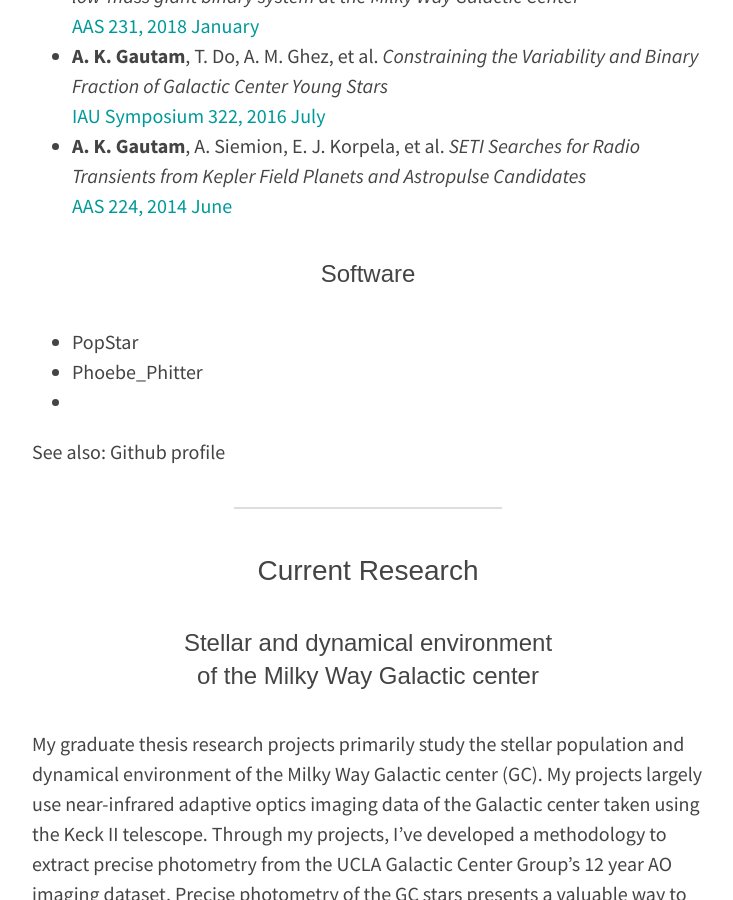
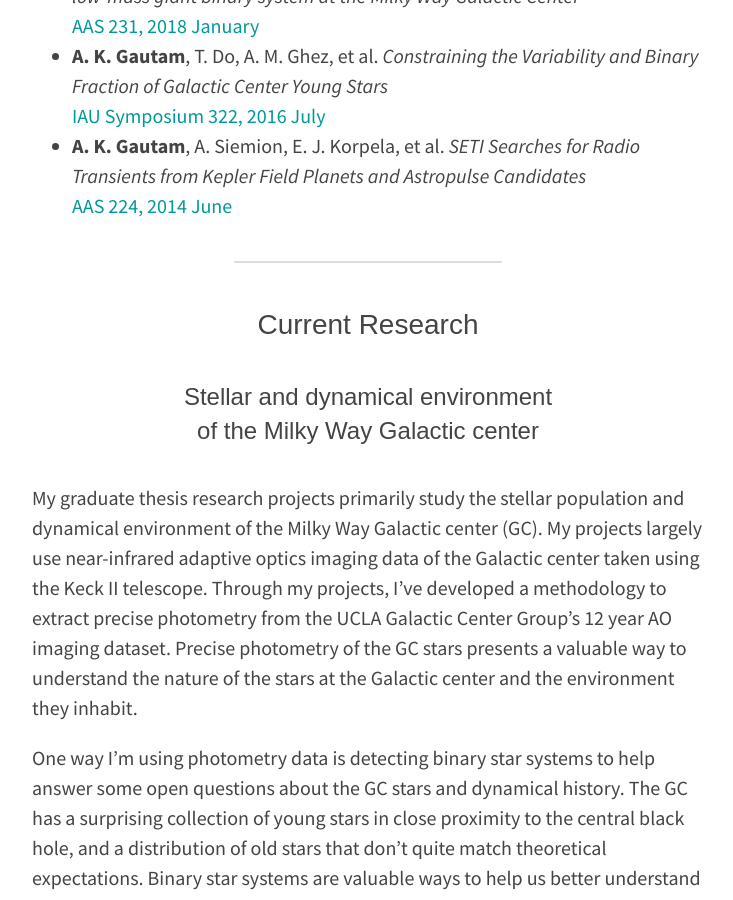
Before and after one commit to abhimat/abhimat.github.io, a Jekyll site: the page built from research/index.md, in a window 1280 px wide and 900 px high, scrolled down 1043 px. Shown: the whole window, without its empty margins (272-1005 px from the left). Built offline with Jekyll 4.4.1, drawn with Linux system fonts in a browser that asks for light colours; some of the changed lines change nothing that is shown.

Commit message:
Comment out software section

```diff
--- a/research/index.md
+++ b/research/index.md
@@ -22,12 +22,14 @@ title: Research
 * **A. K. Gautam**, T. Do, A. M. Ghez, et al. *Constraining the Variability and Binary Fraction of Galactic Center Young Stars*<br>[IAU Symposium 322, 2016 July](https://arxiv.org/abs/1610.02441)
 * **A. K. Gautam**, A. Siemion, E. J. Korpela, et al. *SETI Searches for Radio Transients from Kepler Field Planets and Astropulse Candidates*<br>[AAS 224, 2014 June](http://adsabs.harvard.edu/abs/2018AAS...23121201K)
 
-### Software
+<!---
+### Public Astronomical Software
+* Phoebe_Phitter:
 * PopStar
-* Phoebe_Phitter
 *
 
 See also: Github profile
+-->
 
 ---
 
```
